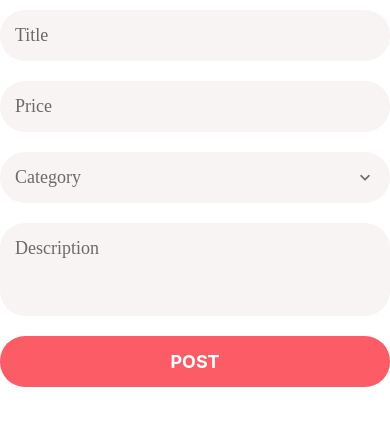
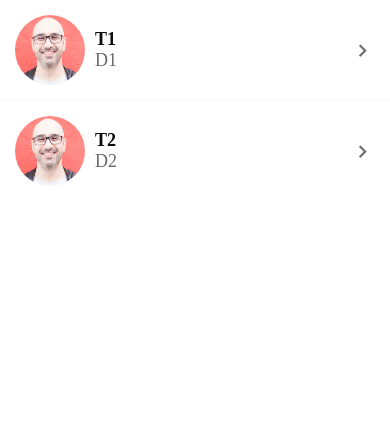
Before and after one commit to alal9000/DoneWithIt_old, a React Native app: screen / in a window 390 px wide. Shown: the top 426 px of the page. Built offline with nearby package versions, Linux system fonts and the light colour scheme.

Commit message:
adding chevrons

```diff
--- a/App.js
+++ b/App.js
@@ -1,5 +1,13 @@
-import ListingEditScreen from "./app/screens/ListingEditScreen";
+import ListItem from "./app/components/lists/ListItem";
+import { MaterialCommunityIcons } from "@expo/vector-icons";
+
+import Screen from './app/components/Screen'
+import MessagesScreen from "./app/screens/MessagesScreen";
 
 export default function App() {
-  return <ListingEditScreen />;
+  return (
+    <Screen>
+      <MessagesScreen />
+    </Screen>
+  );
 }
--- a/app/components/lists/ListItem.js
+++ b/app/components/lists/ListItem.js
@@ -3,8 +3,9 @@ import {
   GestureHandlerRootView,
   Swipeable
 } from "react-native-gesture-handler";
+import { MaterialCommunityIcons } from "@expo/vector-icons";
+
 import AppText from "../AppText";
-
 import colors from "../../config/colors";
 
 function ListItem({
@@ -28,6 +29,11 @@ function ListItem({
                 <AppText style={styles.subTitle}>{subTitle}</AppText>
               )}
             </View>
+            <MaterialCommunityIcons
+              name="chevron-right"
+              size={25}
+              color={colors.medium}
+            />
           </View>
         </TouchableHighlight>
       </Swipeable>
@@ -38,12 +44,14 @@ function ListItem({
 const styles = StyleSheet.create({
   container: {
     flexDirection: "row",
+    alignItems: "center",
     padding: 15,
     backgroundColor: colors.white
   },
   detailsContainer: {
     marginLeft: 10,
-    justifyContent: "center"
+    justifyContent: "center",
+    flex: 1
   },
   image: {
     width: 70,
```
